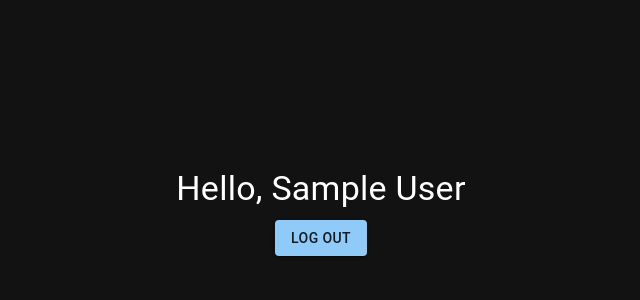
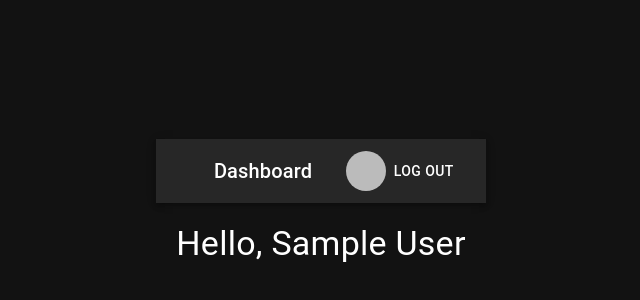
Before and after one commit to FjonaR/hecehec, a React (Vite) app: page /hecehec/dashboard in a window 1280 px wide. Shown: the part 188-488 px from the top of the page, without its empty margins (319-959 px from the left). Built offline with nearby package versions, Linux system fonts and the light colour scheme; no server answers; sample sign-in values are in the browser's storage.

Commit message:
Add Login and Dashboard pages
Co-authored-by: FjonaR <FjonaR@users.noreply.github.com>

```diff
--- a/package.json
+++ b/package.json
@@ -22,7 +22,7 @@
     "react": "^18.3.1",
     "react-dom": "^18.3.1",
     "react-firebase-hooks": "^5.1.1",
-    "react-router": "^7.1.3"
+    "react-router-dom": "^7.1.3"
   },
   "devDependencies": {
     "@eslint/js": "^9.17.0",
--- a/src/App.jsx
+++ b/src/App.jsx
@@ -1,13 +1,14 @@
-import { signInWithPopup } from 'firebase/auth';
 import { useAuthState } from 'react-firebase-hooks/auth';
+import { ThemeProvider, createTheme, CssBaseline } from '@mui/material';
 import {
-  ThemeProvider,
-  createTheme,
-  CssBaseline,
-  Button,
-  Typography,
-} from '@mui/material';
-import { db, auth, googleProvider } from './services/firebase.js';
+  BrowserRouter as Router,
+  Route,
+  Routes,
+  Navigate,
+} from 'react-router-dom';
+import { auth } from './services/firebase.js';
+import Login from './pages/Login';
+import Dashboard from './pages/Dashboard';
 import './App.css';
 
 const darkTheme = createTheme({
@@ -19,45 +20,25 @@ const darkTheme = createTheme({
 function App() {
   const [user] = useAuthState(auth);
 
-  const signInWithGoogle = async () => {
-    try {
-      await signInWithPopup(auth, googleProvider);
-    } catch (error) {
-      console.error('Error signing in with Google:', error);
-    }
-  };
-
-  const handleLogout = () => {
-    auth.signOut();
-  };
-
   return (
     <ThemeProvider theme={darkTheme}>
       <CssBaseline />
-      <div style={{ padding: '20px' }}>
-        {user ? (
-          <>
-            <Typography variant="h4">Hello, {user?.displayName}</Typography>
-            <Button
-              variant="contained"
-              color="primary"
-              onClick={handleLogout}
-              style={{ marginTop: '10px' }}
-            >
-              Log out
-            </Button>
-          </>
-        ) : (
-          <Button
-            variant="contained"
-            color="primary"
-            onClick={signInWithGoogle}
-            style={{ marginTop: '10px' }}
-          >
-            Sign In with Google
-          </Button>
-        )}
-      </div>
+      <Router basename="/hecehec">
+        <Routes>
+          <Route
+            path="/login"
+            element={user ? <Navigate to={'/'} /> : <Login />}
+          />
+          <Route
+            path="/dashboard"
+            element={user ? <Dashboard /> : <Navigate to="/login" />}
+          />
+          <Route
+            path="/"
+            element={<Navigate to={user ? '/dashboard' : '/login'} />}
+          />
+        </Routes>
+      </Router>
     </ThemeProvider>
   );
 }
--- /dev/null
+++ b/src/pages/Dashboard.jsx
@@ -0,0 +1,44 @@
+import React from 'react';
+import {
+  AppBar,
+  Toolbar,
+  IconButton,
+  Typography,
+  Avatar,
+  Button,
+} from '@mui/material';
+import { useAuthState } from 'react-firebase-hooks/auth';
+import { auth } from '../services/firebase.js';
+
+const Dashboard = () => {
+  const [user] = useAuthState(auth);
+
+  const handleLogout = () => {
+    auth.signOut();
+  };
+
+  return (
+    <>
+      <AppBar position="static">
+        <Toolbar>
+          <Typography variant="h6" style={{ flexGrow: 1 }}>
+            Dashboard
+          </Typography>
+          {user && (
+            <>
+              <Avatar alt={user.displayName} src={user.photoURL} />
+              <Button color="inherit" onClick={handleLogout}>
+                Log out
+              </Button>
+            </>
+          )}
+        </Toolbar>
+      </AppBar>
+      <div style={{ padding: '20px' }}>
+        <Typography variant="h4">Hello, {user?.displayName}</Typography>
+      </div>
+    </>
+  );
+};
+
+export default Dashboard;
--- /dev/null
+++ b/src/pages/Login.jsx
@@ -0,0 +1,48 @@
+import { Button, Container, Typography } from '@mui/material';
+import { signInWithPopup } from 'firebase/auth';
+import React from 'react';
+import { useAuthState } from 'react-firebase-hooks/auth';
+
+import { auth, googleProvider } from '../services/firebase.js';
+
+const Login = () => {
+  const [loading] = useAuthState(auth);
+
+  const signInWithGoogle = async () => {
+    try {
+      await signInWithPopup(auth, googleProvider);
+    } catch (error) {
+      console.error('Error signing in with Google:', error);
+    }
+  };
+
+  return (
+    <Container style={{ textAlign: 'center', marginTop: '20%' }}>
+      {loading ? (
+        <Box
+          display="flex"
+          justifyContent="center"
+          alignItems="center"
+          height="100vh"
+        >
+          <CircularProgress />
+        </Box>
+      ) : (
+        <>
+          <Typography variant="h4" gutterBottom>
+            Welcome to hecehec 🚶
+          </Typography>
+          <Button
+            variant="contained"
+            color="primary"
+            onClick={signInWithGoogle}
+          >
+            Sign In with Google
+          </Button>
+        </>
+      )}
+    </Container>
+  );
+};
+
+export default Login;
```
Also changed, not shown: 1 other file (tests, documents, lock files or other folders).
